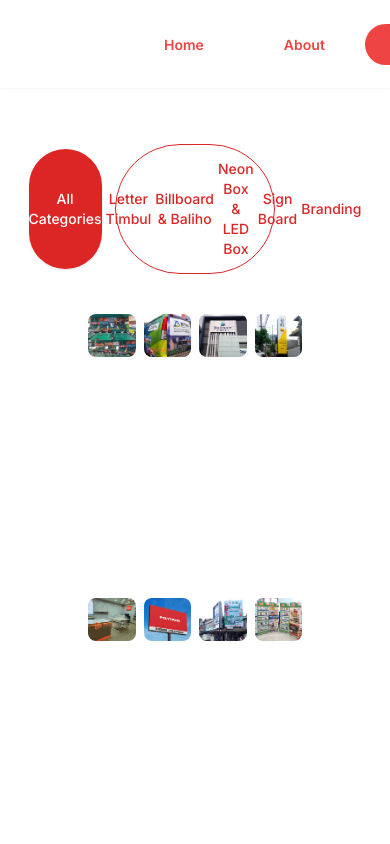
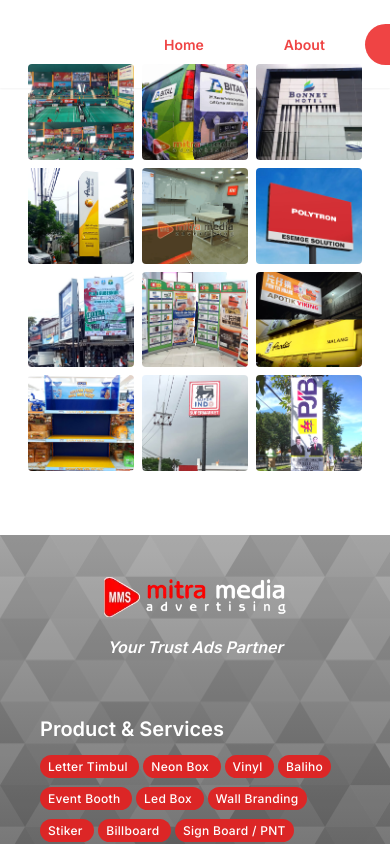
Before and after one commit to achmadtoriq/mitramedia-nextjs, a Next.js app: page /project in a window 390 px wide. Shown: the top 844 px of the page. Built offline with nearby package versions, Linux system fonts and the light colour scheme.

Commit message:
responsive project

```diff
--- a/src/components/Project/ProjectList.jsx
+++ b/src/components/Project/ProjectList.jsx
@@ -39,9 +39,9 @@
 
   return (
     <>
-      <div className="container pt-10 px-20">
+      <div className="lg:container px-5 lg:pt-10 lg:px-20">
         <div className="w-full px-2 py-16 sm:px-0">
-          <Tab.Group className="w-[75%] mx-auto py-10">
+          <Tab.Group className="hidden lg:block w-[75%] mx-auto py-10">
             <Tab.List className="flex justify-center space-x-1 rounded-full border border-red-600 bg-white/5 p-1">
               {tabGallery.map((value, idx) => (
                 <Tab
@@ -64,7 +64,7 @@
               ))}
             </Tab.List>
           </Tab.Group>
-          <div className="grid grid-cols-4 gap-2 min-h-screen">
+          <div className="grid grid-cols-3 lg:grid-cols-4 gap-2">
             {DataImg.map((val, idx) => (
               <div
                 key={idx}
@@ -77,7 +77,7 @@
                   height={24}
                   priority={true}
                   alt="Logo Mitramedia Advertising"
-                  className="aspect-auto rounded-lg"
+                  className="aspect-auto rounded-sm lg:rounded-lg"
                   quality={100}
                 />
               </div>
```
